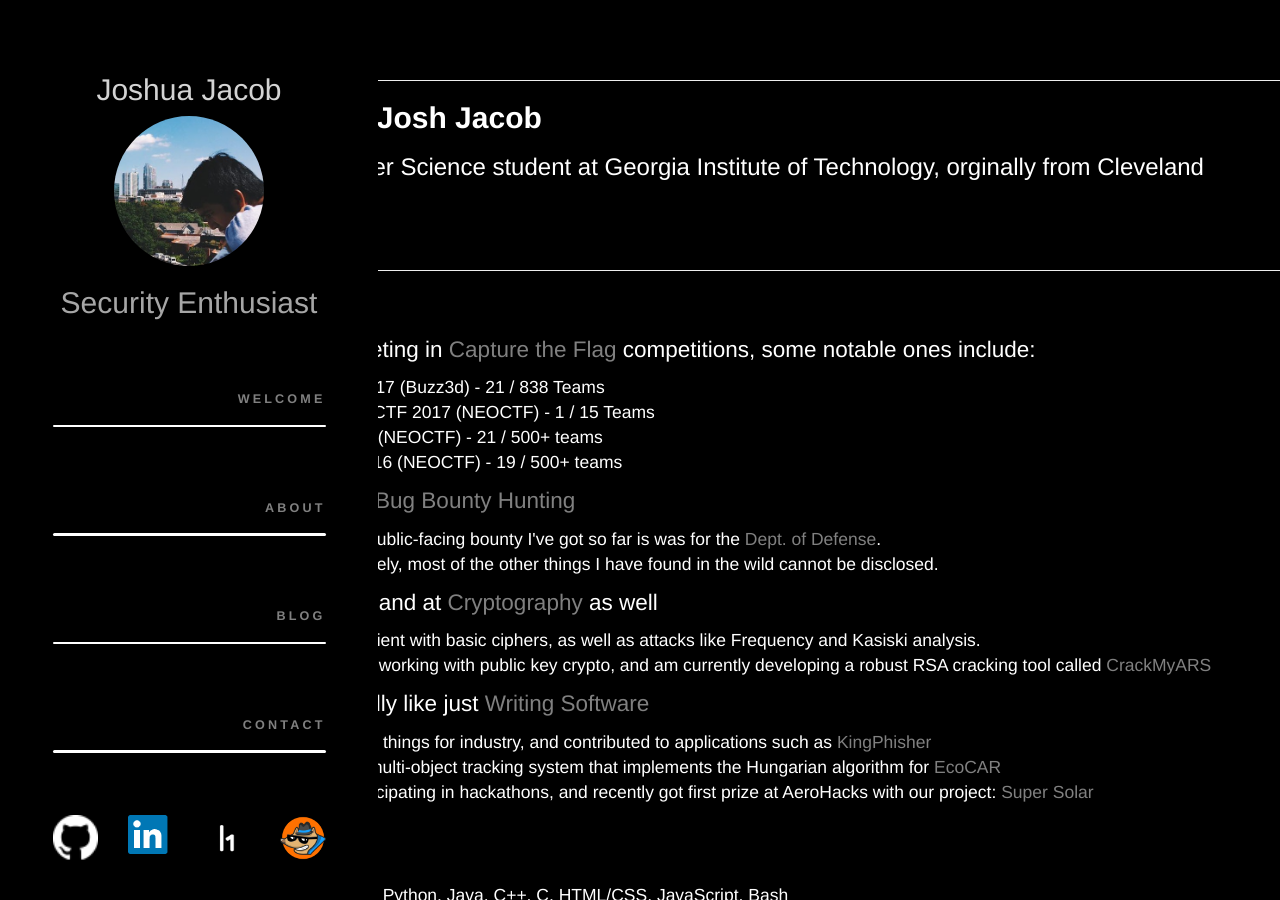
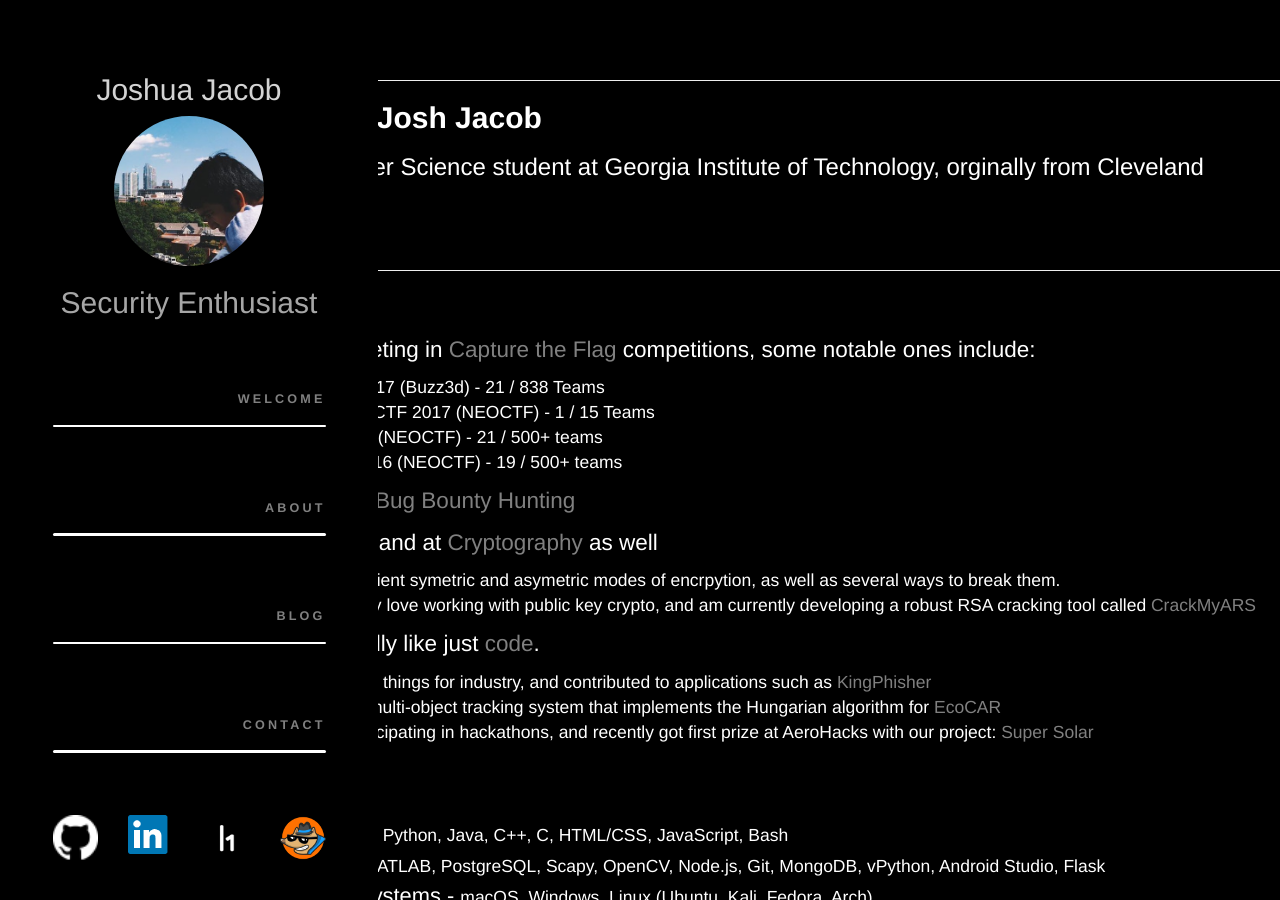
Before and after one commit to jacobj10/jacobj10.github.io, a Jekyll site: the page built from _pages/index.html, in a window 1280 px wide and 900 px high. Built offline with Jekyll 4.4.1, drawn with Linux system fonts in a browser that asks for light colours; nearby versions of some CDN libraries.

Commit message:
Minor fix

```diff
--- a/_pages/index.html
+++ b/_pages/index.html
@@ -42,28 +42,20 @@
                             </li>
                             <li>
                                 <h4><span class="lead bigger">I also enjoy <a href="https://hackerone.com/joshualaurencio" style="text-decoration:none; color:gray;">Bug Bounty Hunting</a></span></h4>
-                                    <ul>
-                                        <li>
-                                            The only public-facing bounty I've got so far is was for the <a href="https://hackerone.com/reports/196482" style="text-decoration:none; color:gray">Dept. of Defense</a>.
-                                        </li>
-                                        <li>
-                                            Unfortunately, most of the other things I have found in the wild cannot be disclosed.
-                                        </li>
-                                    </ul>
                             </li>
                             <li>
                                 <h4><span class="lead bigger">I do try my hand at <a href="https://www.amazon.com/Code-Book-Science-Secrecy-Cryptography/dp/0385495323" style="text-decoration:none; color:gray">Cryptography</a> as well</span></h4>
                                     <ul>
                                         <li>
-                                            I am proficient with basic ciphers, as well as attacks like Frequency and Kasiski analysis.
+                                            I am proficient symetric and asymetric modes of encrpytion, as well as several ways to break them.
                                         </li>
                                         <li>
-                                            I also love working with public key crypto, and am currently developing a robust RSA cracking tool called <a href="https://github.com/jacobj10/CrackMyARS" style="text-decoration:none; color:gray">CrackMyARS</a>
+                                            I especially love working with public key crypto, and am currently developing a robust RSA cracking tool called <a href="https://github.com/jacobj10/CrackMyARS" style="text-decoration:none; color:gray">CrackMyARS</a>
                                         </li>
                                     </ul>
                             </li>
                             <li>
-                                <h4><span class="lead bigger">Finally, I really like just <a href="https://github.com/jacobj10" style="text-decoration:none; color:gray;">Writing Software</a></span></h4>
+                                <h4><span class="lead bigger">Finally, I really like just <a href="https://github.com/jacobj10" style="text-decoration:none; color:gray;">code</a>.</span></h4>
                                     <ul>
                                         <li>
                                             I've written things for industry, and contributed to applications such as  <a href="https://github.com/securestate/king-phisher" style="text-decoration:none; color:gray;">KingPhisher</a></span></h4>
```
